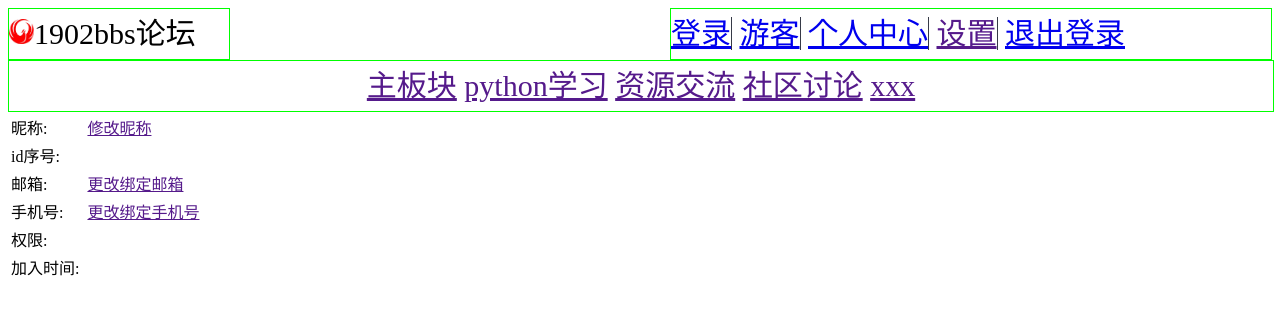
After one commit to jiajiabin/bbs_1902, a Flask app: template templates/front/front_profile.html in a window 1280 px wide. The commit adds this page. Shown: the top 315 px of the page. Run offline with Flask 2, Linux system fonts and the light colour scheme; the template is opened without the code that fills it, so the values that code supplies are empty.

Commit message:
个人中心

```diff
--- a/apps/front/views.py
+++ b/apps/front/views.py
@@ -109,3 +109,9 @@ bp.add_url_rule('/login/',view_func=FrontLogin.as_view('login'))
 def logout():
     del session[config.CMS_USER_ID]
     return redirect(url_for('home.login'))
+
+# 前台个人中心
+@bp.route('/profile/',endpoint='profile')
+@login_required
+def profile():
+    return render_template('front/front_profile.html')
--- a/templates/front/front_base.html
+++ b/templates/front/front_base.html
@@ -15,7 +15,7 @@
     {% set user = g.front_user %}
     <span id="one"><a href="{{ url_for('home.login') }}">登录</a></span>
     <span id="two"><a href="{{ url_for('home.login') }}">{{ user.username|default("游客")}}</a></span>
-    <span id="three"><a href="">个人中心</a></span>
+    <span id="three"><a href="{{ url_for('home.profile') }}">个人中心</a></span>
     <span id="four"><a href="">设置</a></span>
     <span id="five"><a href="{{ url_for('home.logout') }}">退出登录</a></span>
 </div>
--- /dev/null
+++ b/templates/front/front_profile.html
@@ -0,0 +1,42 @@
+{% extends 'front/front_base.html' %}
+
+{% block title %}
+个人中心
+{% endblock %}
+
+{% block css_or_js %}   {% endblock %}
+
+{% block content %}
+    {% set user = g.front_user %}
+    <table class="table table-bordered">
+        <tbody>
+            <tr>
+                <td>昵称:</td>
+                <td>{{ user.username }}</td>
+                <td><a href="">修改昵称</a></td>
+            </tr>
+            <tr>
+                <td>id序号:</td>
+                <td>{{ user.id }}</td>
+            </tr>
+             <tr>
+                <td>邮箱:</td>
+                <td>{{ user.email }}</td>
+                 <td><a href="">更改绑定邮箱</a></td>
+            </tr>
+             <tr>
+                <td>手机号:</td>
+                <td>{{ user.phone_numble }}</td>
+                 <td><a href="">更改绑定手机号</a></td>
+            </tr>
+             <tr>
+                <td>权限:</td>
+                <td></td>
+            </tr>
+            <tr>
+                <td>加入时间:</td>
+                <td>{{ user.join_time }}</td>
+            </tr>
+        </tbody>
+    </table>
+{% endblock %}
```
